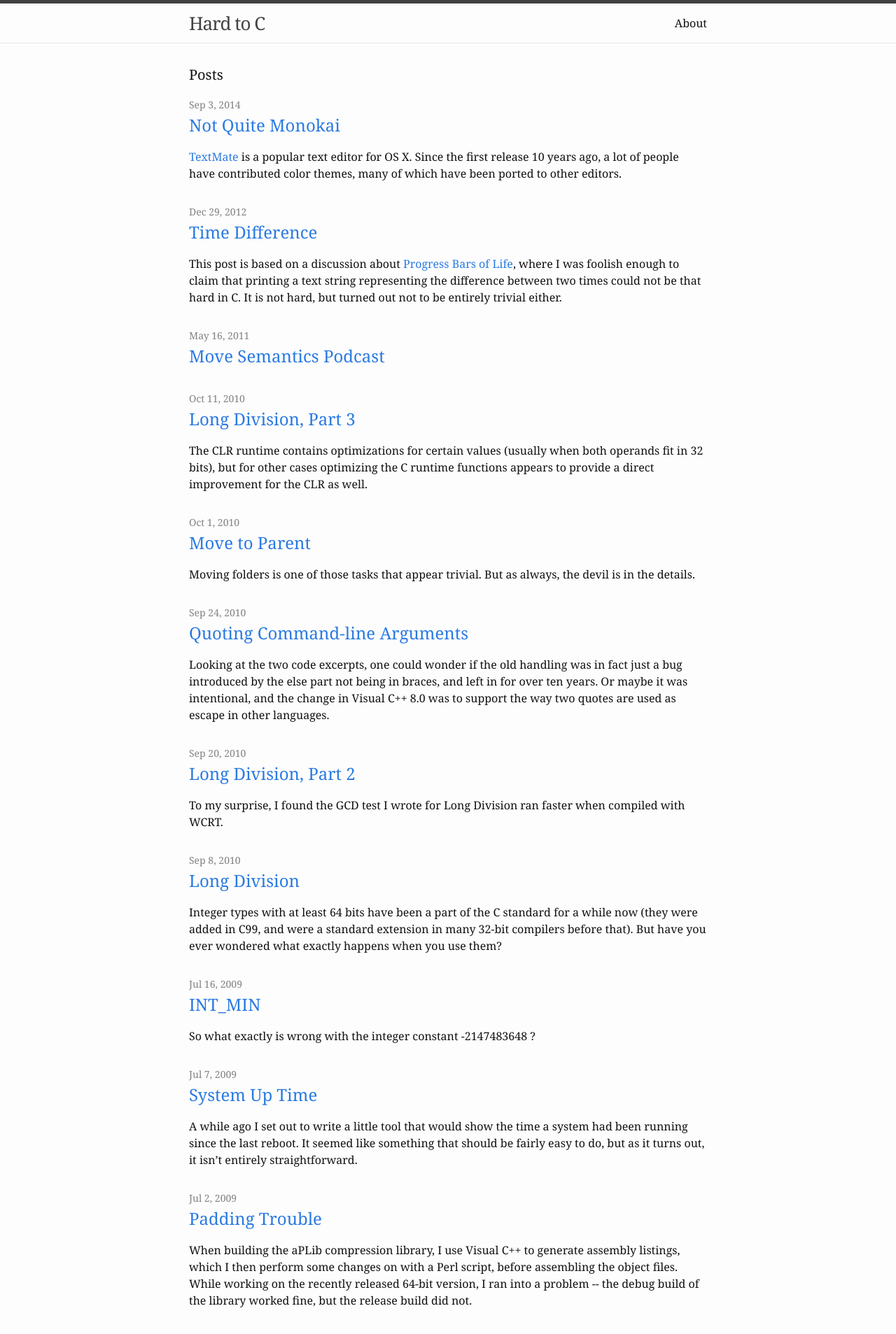
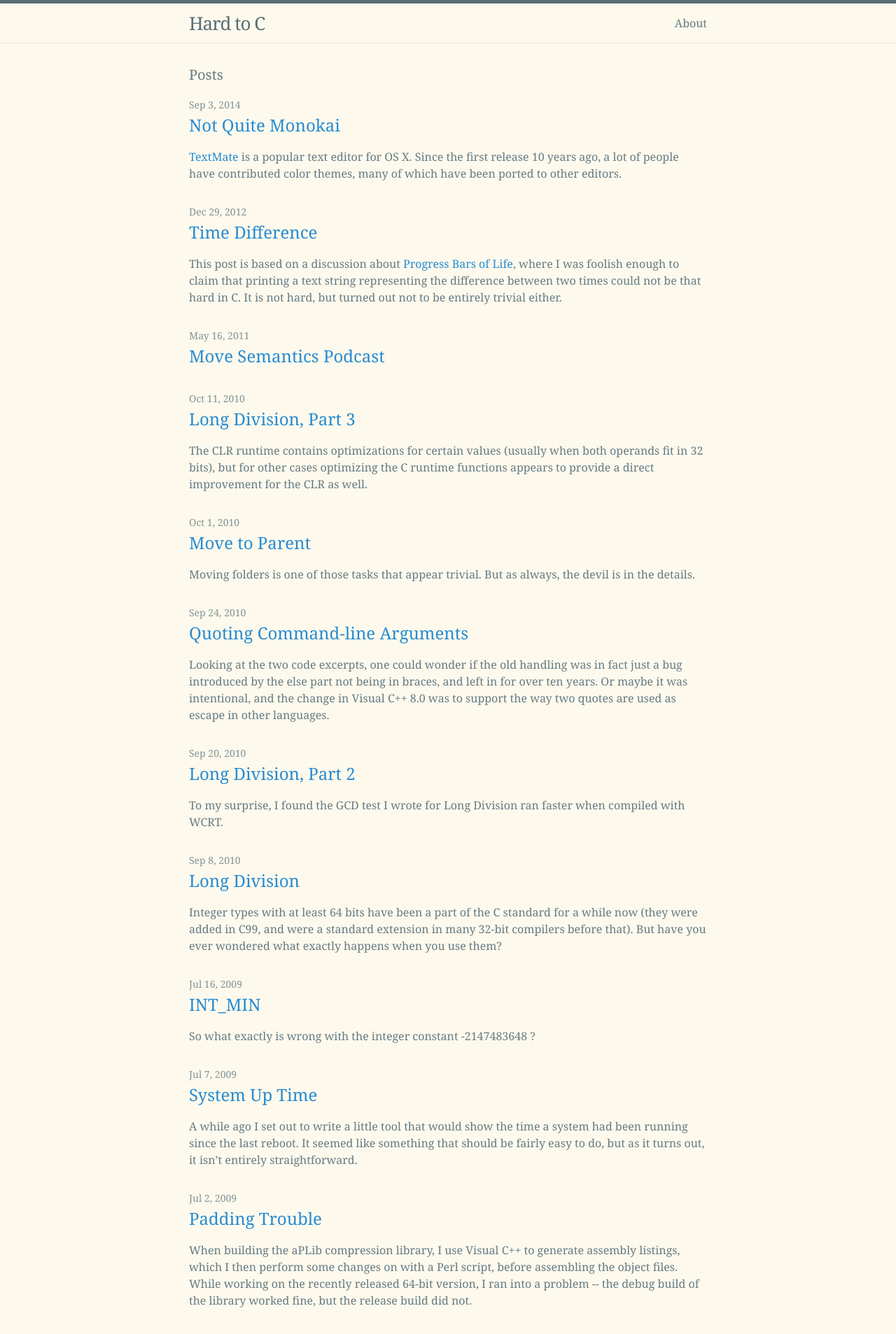
Before and after one commit to jibsen/hardtoc-src, a Jekyll site: the page built from index.html, in a window 1280 px wide. Shown: the top 1907 px of the page at 70% size. Built offline with Jekyll 4.4.1, drawn with Linux system fonts in a browser that asks for light colours; nearby versions of some CDN libraries; some web fonts are replaced.

Commit message:
Use Solarized color theme for main blog
Use the same colors as the code highlighting for the main blog,
with a slightly lighter background to set the code blocks apart.

```diff
--- a/_sass/_base.scss
+++ b/_sass/_base.scss
@@ -95,7 +95,7 @@ a {
     text-decoration: none;
 
     &:visited {
-        color: darken($brand-color, 15%);
+        color: $violet;
     }
 
     &:hover {
--- a/_sass/_syntax-highlighting.scss
+++ b/_sass/_syntax-highlighting.scss
@@ -1,24 +1,6 @@
 /**
  * Syntax highlighting styles
  */
-
-/* http://ethanschoonover.com/solarized */
-$base03:  #002b36;
-$base02:  #073642;
-$base01:  #586e75;
-$base00:  #657b83;
-$base0:   #839496;
-$base1:   #93a1a1;
-$base2:   #eee8d5;
-$base3:   #fdf6e3;
-$yellow:  #b58900;
-$orange:  #cb4b16;
-$red:     #dc322f;
-$magenta: #d33682;
-$violet:  #6c71c4;
-$blue:    #268bd2;
-$cyan:    #2aa198;
-$green:   #859900;
 
 pre, code {
  font-family: "Source Code Pro", Consolas, Courier, monospace;
--- a/css/main.scss
+++ b/css/main.scss
@@ -3,7 +3,23 @@
 ---
 @charset "utf-8";
 
-
+/* http://ethanschoonover.com/solarized */
+$base03:  #002b36;
+$base02:  #073642;
+$base01:  #586e75;
+$base00:  #657b83;
+$base0:   #839496;
+$base1:   #93a1a1;
+$base2:   #eee8d5;
+$base3:   #fdf6e3;
+$yellow:  #b58900;
+$orange:  #cb4b16;
+$red:     #dc322f;
+$magenta: #d33682;
+$violet:  #6c71c4;
+$blue:    #268bd2;
+$cyan:    #2aa198;
+$green:   #859900;
 
 // Our variables
 $base-font-family: "Source Serif Pro", Georgia, Times, "Times New Roman", serif;
@@ -14,13 +30,13 @@ $base-line-height: 1.5;
 
 $spacing-unit:     30px;
 
-$text-color:       #111;
-$background-color: #fdfdfd;
-$brand-color:      #2a7ae2;
+$text-color:       $base00;
+$background-color: lighten($base3, 2%);
+$brand-color:      $blue;
 
-$grey-color:       #828282;
-$grey-color-light: lighten($grey-color, 40%);
-$grey-color-dark:  darken($grey-color, 25%);
+$grey-color:       $base0;
+$grey-color-light: $base2;
+$grey-color-dark:  $base01;
 
 // Width of the content area
 $content-width:    800px;
```
